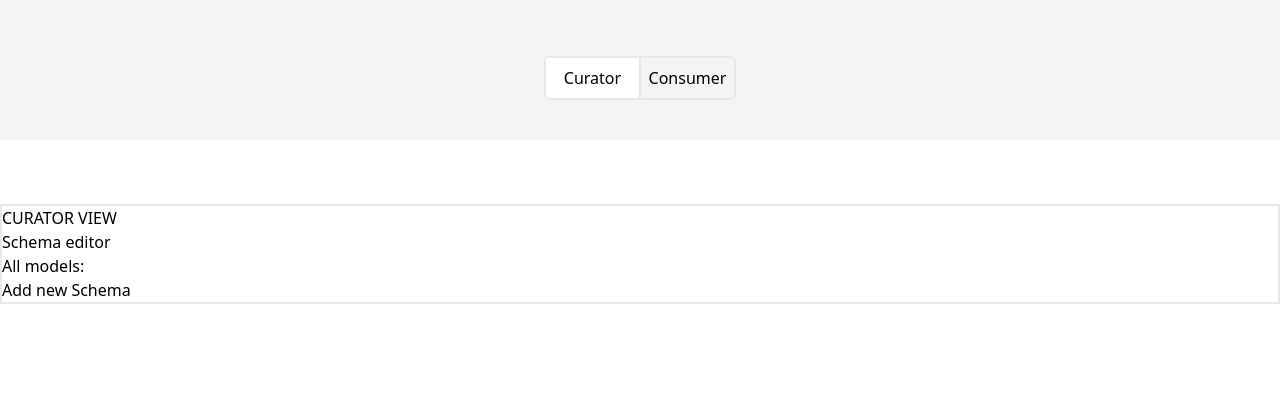
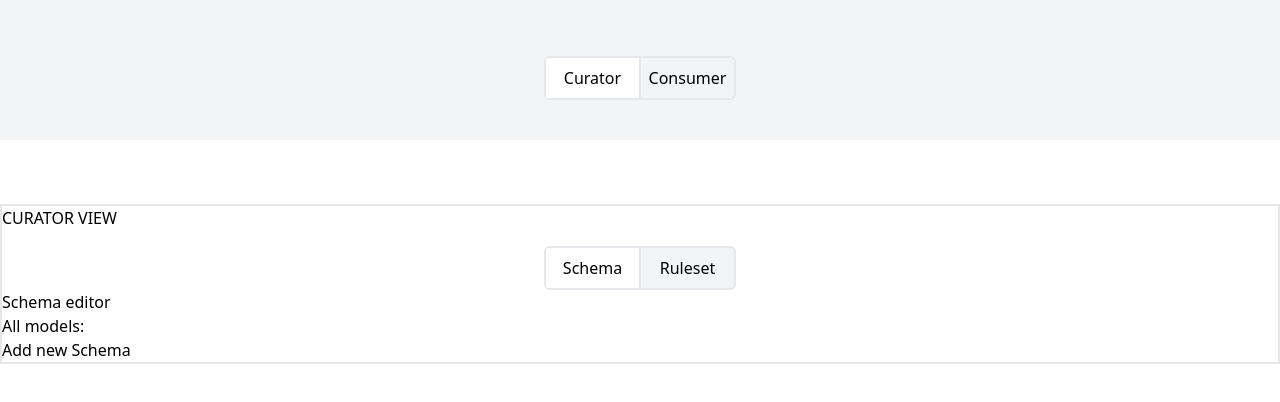
Before and after one commit to dingyuchen/motion, a Preact app: page / in a window 1280 px wide. Both pictures are taken after a click on the element "Curator". Shown: the top 402 px of the page. Built offline with nearby package versions, Linux system fonts and the light colour scheme.

Commit message:
add ruleset editor toggle

```diff
--- a/src/curator/Curator.tsx
+++ b/src/curator/Curator.tsx
@@ -1,11 +1,44 @@
+import { useState } from "preact/hooks";
 import { StoreHandler } from "../shared/RuleStore";
+import { RulesetEditor } from "./RulesetEditor";
 import { SchemaEditor } from "./SchemaEditor";
 
+enum View {
+  Schema = "schema",
+  Ruleset = "ruleset",
+}
+
 export const Curator = ({ store }: { store: StoreHandler }) => {
+  const [view, setView] = useState(View.Schema);
+
+  const showComponent = (viewMode: View) => {
+    switch (viewMode) {
+      case View.Schema:
+        return <SchemaEditor store={store} />;
+      case View.Ruleset:
+        return <RulesetEditor />;
+    }
+  };
   return (
     <div className="mt-16 border-2 border-gray-200">
       <h1>CURATOR VIEW</h1>
-      <SchemaEditor store={store} />
+      <div class="mx-auto mt-4 flex w-48 rounded-md border-2 bg-gray-100">
+          <div
+            class={`curatorbutton flex-1 w-16 h-10 border-r-2 border-gray-200 cursor-pointer flex items-center justify-center rounded-l-sm
+            ${view === View.Schema ? "bg-white" : ""}`}
+            onClick={() => setView(View.Schema)}
+          >
+            Schema
+          </div>
+          <div
+            class={`consumerbutton flex-1 w-16 h-10 cursor-pointer flex items-center justify-center rounded-r-sm
+            ${view === View.Ruleset ? "bg-white" : ""}`}
+            onClick={() => setView(View.Ruleset)}
+          >
+            Ruleset
+          </div>
+        </div>
+      {showComponent(view)}
     </div>
   );
 };
--- /dev/null
+++ b/src/curator/RulesetEditor.tsx
@@ -0,0 +1,8 @@
+export const RulesetEditor = () => {
+
+  return (
+    <div>
+      RULESET EDITOR
+    </div>
+  )
+}
```
